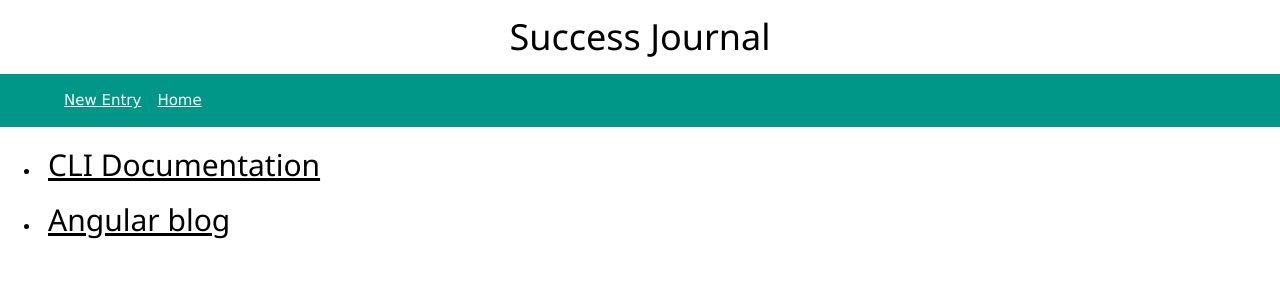
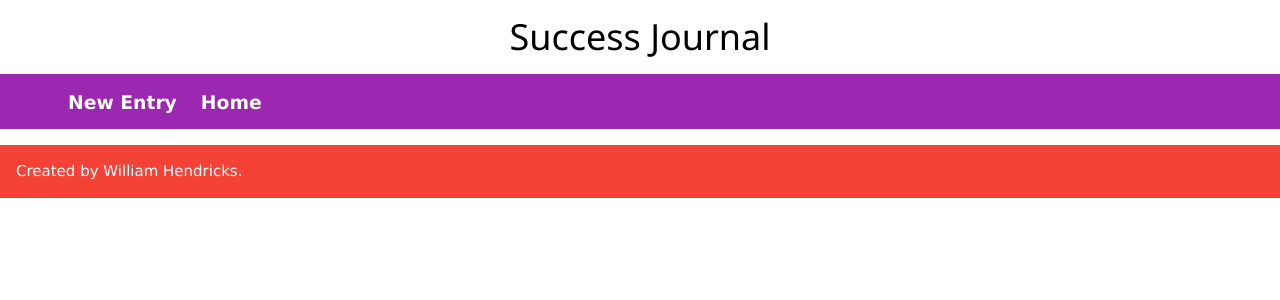
Before and after one commit to intellisquid/cs-prototype, an Angular app: page / in a window 1280 px wide. Shown: the top 300 px of the page. Built offline with nearby package versions, Linux system fonts and the light colour scheme.

Commit message:
good so far, adding home route/page

```diff
--- a/src/app/app.component.css
+++ b/src/app/app.component.css
@@ -1,20 +1,41 @@
-ul:
+/* ul:
   {
     list-style-type: none;
     margin: 0;
     padding: 0;
     overflow: hidden;
-  }
+  } */
 
-.navbar {
+/* .navbar {
     float: left;
-  }
+  } */
+
+
+
+.diffmargin {
+/* margin-top: 55px; */
+height: 55px;
+
+}
 
 .navlink {
     display: inline;
+    font-size: 1.25em;
+    font-weight: bold;
   }
 
 li a {
-  display: inline;
-  padding: 8px;
+  /* display: inline; */
+  text-decoration: none;
+  padding: 12px;
 }
+li a:active {
+  /* display: inline; */
+  text-decoration: underline;
+  padding: 12px;
+}
+li a:hover {
+  /* display: inline; */
+  text-decoration: underline;
+  padding: 12px;
+}
--- a/src/app/app.component.html
+++ b/src/app/app.component.html
@@ -1,13 +1,16 @@
-<!--The content below is only a placeholder and can be replaced.-->
 <!DOCTYPE html>
+<meta name="viewport" content="width=device-width, initial-scale=1">
 <link rel="stylesheet" href="https://www.w3schools.com/w3css/4/w3.css">
-<div style="text-align:center">
+
+
+<div class="w3-container" style="text-align:center">
   <h1>
     {{ title }}
   </h1>
-  </div>
+</div>
 
-<div class="w3-container w3-teal">
+
+<div class="w3-container w3-purple diffmargin">
 <ul>
   <li class="navlink">
     <a routerLink="/addentry">New Entry</a>
@@ -21,11 +24,7 @@
 
 <router-outlet></router-outlet>
 
-<ul>
-  <li>
-    <h2><a target="_blank" rel="noopener" href="https://github.com/angular/angular-cli/wiki">CLI Documentation</a></h2>
-  </li>
-  <li>
-    <h2><a target="_blank" rel="noopener" href="https://blog.angular.io/">Angular blog</a></h2>
-  </li>
-</ul>
+
+<div class="w3-panel w3-red">
+<p>Created by William Hendricks.</p>
+</div>
```
